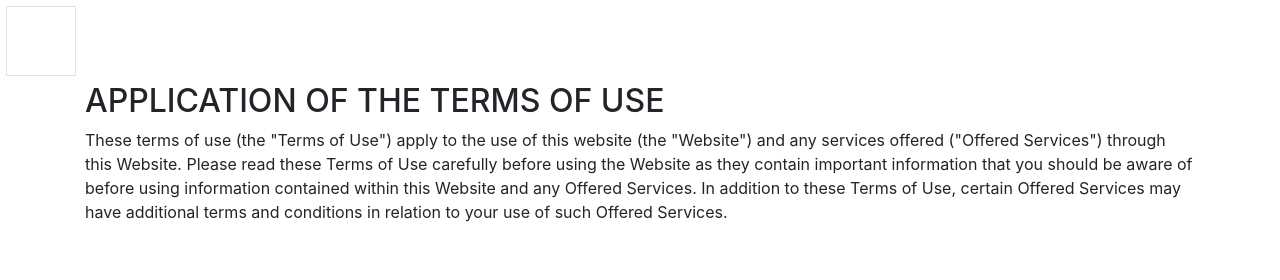
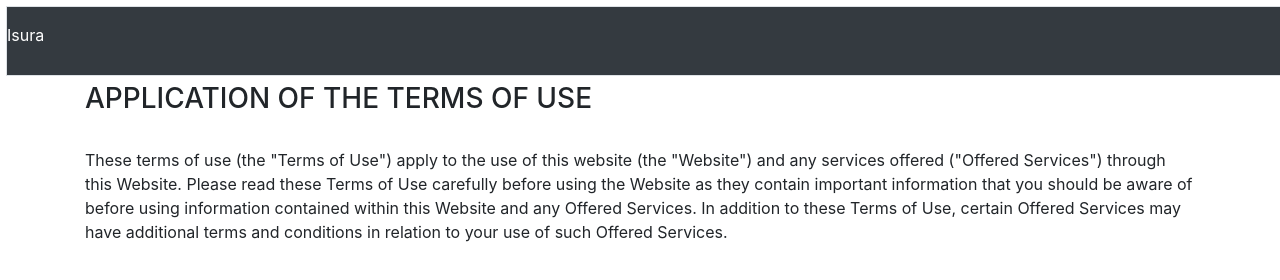
Before and after one commit to isuraconnect/privacy, a plain HTML site: page index.html in a window 1280 px wide. Drawn offline with nearby package versions, Linux system fonts and the light colour scheme.

Commit message:
Update index.html

```diff
--- a/index.html
+++ b/index.html
@@ -19,13 +19,14 @@
 </head>
 <body>
 
-  <div class="container-fluid px-0 py-3 bg-black text-white border" style="">
+  <div class="container-fluid px-0 py-3 bg-dark text-white border w-100" style="">
     Isura
   </div>
 
 <div class="container">
-  <h2>APPLICATION OF THE TERMS OF USE</h2>
+  <h3>APPLICATION OF THE TERMS OF USE</h3>
   <p>
+    <br>
     These terms of use (the &quot;Terms of Use&quot;) apply to the use of this website (the &quot;Website&quot;) and any
     services offered (&quot;Offered Services&quot;) through this Website. Please read these Terms of Use
     carefully before using the Website as they contain important information that you should be
```
